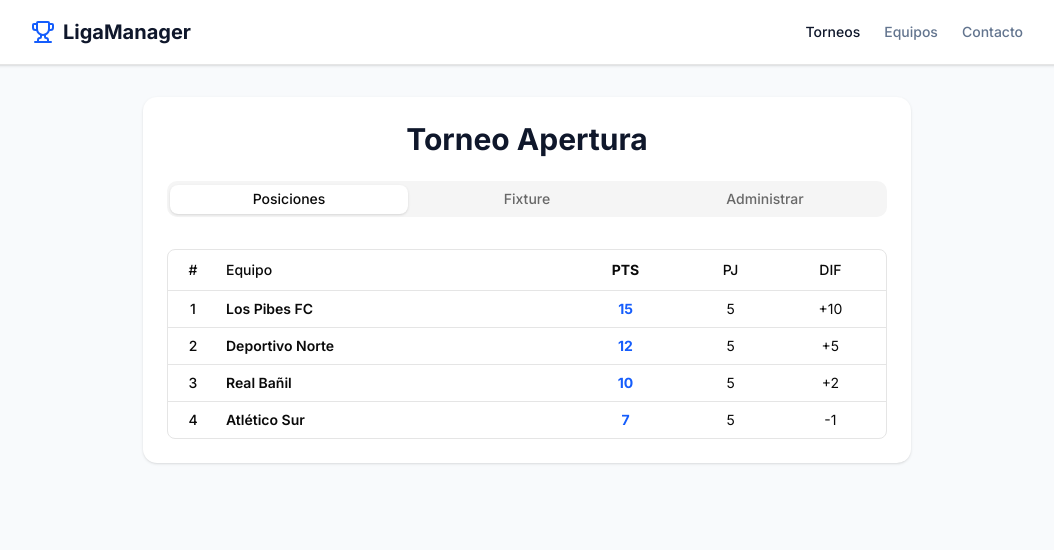
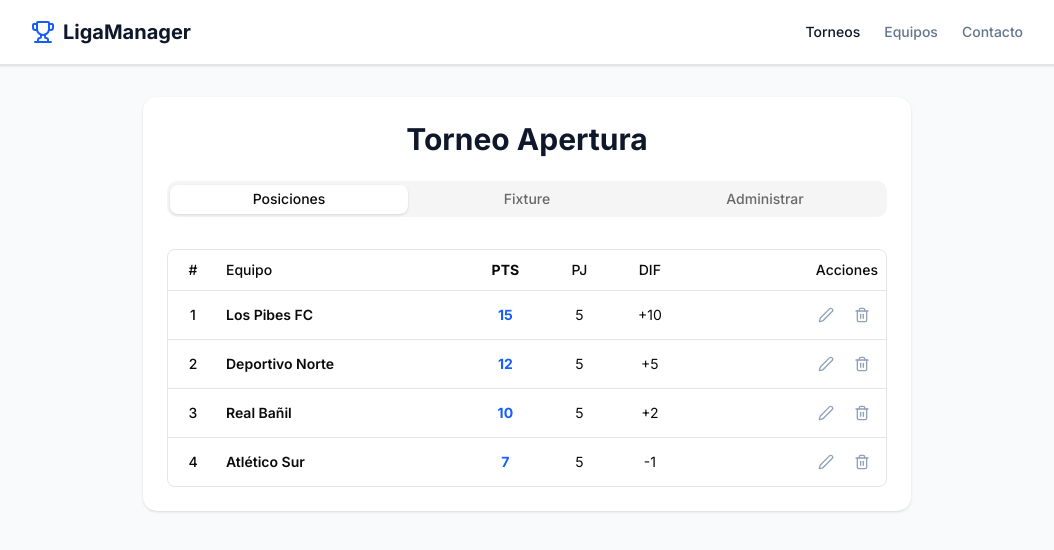
Before and after one commit to Nahuel-Gauna/liga-app, a Next.js app: page / in a window 1280 px wide. Shown: the top 550 px of the page, without its empty margins (113-1167 px from the left). Built offline with nearby package versions, Linux system fonts and the light colour scheme.

Commit message:
feat: agregar edicion en linea y eliminacion de datos

```diff
--- a/src/app/page.tsx
+++ b/src/app/page.tsx
@@ -37,10 +37,25 @@ export default function Home() {
 
   const agregarEquipo = () => {
     if (nuevoEquipo.trim() === "") return;
-    const nuevo = { pos: equipos.length + 1, nombre: nuevoEquipo, pts: 0, pj: 0, dif: "0" };
+    const nuevo = { pos: 0, nombre: nuevoEquipo, pts: 0, pj: 0, dif: "0" };
     setEquipos([...equipos, nuevo]);
     toast.success(`Equipo "${nuevoEquipo}" guardado`);
     setNuevoEquipo("");
+  };
+
+  const eliminarEquipo = (nombre: string) => {
+    setEquipos(equipos.filter(eq => eq.nombre !== nombre));
+    toast.info(`Equipo "${nombre}" eliminado`);
+  };
+
+  const editarEquipo = (equipoModificado: { pos: number; nombre: string; pts: number; pj: number; dif: string }) => {
+    const equiposActualizados = equipos.map(eq =>
+      eq.nombre === equipoModificado.nombre ? equipoModificado : eq
+    );
+    // Ordenar de mayor a menor según los puntos
+    equiposActualizados.sort((a, b) => b.pts - a.pts);
+    setEquipos(equiposActualizados);
+    toast.success(`Datos de "${equipoModificado.nombre}" actualizados`);
   };
 
   const agregarPartido = () => {
@@ -48,6 +63,13 @@ export default function Home() {
     setPartidos([...partidos, nuevoPartido]);
     toast.success(`Partido guardado: ${nuevoPartido.local} vs ${nuevoPartido.visitante}`);
     setNuevoPartido({ local: "", visitante: "", hora: "", cancha: "" });
+  };
+
+  const eliminarPartido = (index: number) => {
+    const nuevosPartidos = [...partidos];
+    nuevosPartidos.splice(index, 1);
+    setPartidos(nuevosPartidos);
+    toast.info("Partido eliminado");
   };
 
   return (
@@ -63,11 +85,11 @@ export default function Home() {
           </TabsList>
 
           <TabsContent value="posiciones">
-            <TablaPosiciones equipos={equipos} />
+            <TablaPosiciones equipos={equipos} onEliminar={eliminarEquipo} onEditar={editarEquipo} />
           </TabsContent>
 
           <TabsContent value="fixture">
-            <ListaPartidos partidos={partidos} />
+            <ListaPartidos partidos={partidos} onEliminar={eliminarPartido} />
           </TabsContent>
 
           <TabsContent value="admin">
--- a/src/components/ListaPartidos.tsx
+++ b/src/components/ListaPartidos.tsx
@@ -1,17 +1,25 @@
+import { Trash2 } from "lucide-react";
+
 type Partido = { local: string; visitante: string; hora: string; cancha: string };
 
-export default function ListaPartidos({ partidos }: { partidos: Partido[] }) {
+export default function ListaPartidos({ partidos, onEliminar }: { partidos: Partido[], onEliminar: (index: number) => void }) {
   return (
     <div className="border rounded-md p-4 space-y-4">
       <h2 className="font-semibold text-lg text-center mb-4">Próxima Fecha</h2>
+      {partidos.length === 0 && <p className="text-center text-slate-500">No hay partidos programados.</p>}
       {partidos.map((partido, index) => (
         <div key={index} className="flex justify-between items-center bg-slate-50 p-3 rounded border">
           <span className="font-medium w-1/3 text-right">{partido.local}</span>
-          <div className="flex flex-col items-center w-1/3">
+          <div className="flex flex-col items-center w-1/3 px-2">
             <span className="text-sm font-bold bg-slate-200 px-2 py-1 rounded">{partido.hora}</span>
-            <span className="text-xs text-slate-500 mt-1">{partido.cancha}</span>
+            <span className="text-xs text-slate-500 mt-1 text-center">{partido.cancha}</span>
           </div>
-          <span className="font-medium w-1/3 text-left">{partido.visitante}</span>
+          <div className="flex items-center justify-between w-1/3">
+            <span className="font-medium text-left">{partido.visitante}</span>
+            <button onClick={() => onEliminar(index)} className="p-2 text-slate-400 hover:text-red-500 transition-colors">
+              <Trash2 className="h-4 w-4" />
+            </button>
+          </div>
         </div>
       ))}
     </div>
--- a/src/components/TablaPosiciones.tsx
+++ b/src/components/TablaPosiciones.tsx
@@ -1,10 +1,35 @@
+import { useState } from "react";
 import { Table, TableBody, TableCell, TableHead, TableHeader, TableRow } from "@/components/ui/table";
+import { Trash2, Edit2, Check, X } from "lucide-react";
+import { Input } from "@/components/ui/input";
 
 type Equipo = { pos: number; nombre: string; pts: number; pj: number; dif: string };
 
-export default function TablaPosiciones({ equipos }: { equipos: Equipo[] }) {
+export default function TablaPosiciones({
+  equipos,
+  onEliminar,
+  onEditar
+}: {
+  equipos: Equipo[],
+  onEliminar: (nombre: string) => void,
+  onEditar: (equipo: Equipo) => void
+}) {
+  const [editando, setEditando] = useState<string | null>(null);
+  const [tempData, setTempData] = useState<Equipo | null>(null);
+
+  const iniciarEdicion = (eq: Equipo) => {
+    setEditando(eq.nombre);
+    setTempData({ ...eq });
+  };
+
+  const guardarEdicion = () => {
+    if (tempData) onEditar(tempData);
+    setEditando(null);
+    setTempData(null);
+  };
+
   return (
-    <div className="border rounded-md">
+    <div className="border rounded-md overflow-x-auto">
       <Table>
         <TableHeader>
           <TableRow>
@@ -13,18 +38,56 @@ export default function TablaPosiciones({ equipos }: { equipos: Equipo[] }) {
             <TableHead className="text-center font-bold">PTS</TableHead>
             <TableHead className="text-center hidden sm:table-cell">PJ</TableHead>
             <TableHead className="text-center hidden sm:table-cell">DIF</TableHead>
+            <TableHead className="text-right">Acciones</TableHead>
           </TableRow>
         </TableHeader>
         <TableBody>
-          {equipos.map((eq) => (
+          {equipos.map((eq, index) => {
+            const isEditing = editando === eq.nombre;
+
+            return (
               <TableRow key={eq.nombre}>
-              <TableCell className="text-center font-medium">{eq.pos}</TableCell>
+                <TableCell className="text-center font-medium">{index + 1}</TableCell>
                 <TableCell className="font-semibold">{eq.nombre}</TableCell>
+
+                {isEditing && tempData ? (
+                  <>
+                    <TableCell className="p-1">
+                      <Input type="number" className="w-16 mx-auto text-center h-8" value={tempData.pts} onChange={(e) => setTempData({...tempData, pts: Number(e.target.value)})} />
+                    </TableCell>
+                    <TableCell className="p-1 hidden sm:table-cell">
+                      <Input type="number" className="w-16 mx-auto text-center h-8" value={tempData.pj} onChange={(e) => setTempData({...tempData, pj: Number(e.target.value)})} />
+                    </TableCell>
+                    <TableCell className="p-1 hidden sm:table-cell">
+                      <Input type="text" className="w-16 mx-auto text-center h-8" value={tempData.dif} onChange={(e) => setTempData({...tempData, dif: e.target.value})} />
+                    </TableCell>
+                    <TableCell className="text-right space-x-1 min-w-[100px]">
+                      <button onClick={guardarEdicion} className="p-2 text-green-600 hover:bg-green-50 rounded transition-colors">
+                        <Check className="h-4 w-4" />
+                      </button>
+                      <button onClick={() => setEditando(null)} className="p-2 text-red-600 hover:bg-red-50 rounded transition-colors">
+                        <X className="h-4 w-4" />
+                      </button>
+                    </TableCell>
+                  </>
+                ) : (
+                  <>
                     <TableCell className="text-center font-bold text-blue-600">{eq.pts}</TableCell>
                     <TableCell className="text-center hidden sm:table-cell">{eq.pj}</TableCell>
                     <TableCell className="text-center hidden sm:table-cell">{eq.dif}</TableCell>
+                    <TableCell className="text-right min-w-[100px]">
+                      <button onClick={() => iniciarEdicion(eq)} className="p-2 text-slate-400 hover:text-blue-500 transition-colors mr-1">
+                        <Edit2 className="h-4 w-4" />
+                      </button>
+                      <button onClick={() => onEliminar(eq.nombre)} className="p-2 text-slate-400 hover:text-red-500 transition-colors">
+                        <Trash2 className="h-4 w-4" />
+                      </button>
+                    </TableCell>
+                  </>
+                )}
               </TableRow>
-          ))}
+            );
+          })}
         </TableBody>
       </Table>
     </div>
```
Lines whose indentation alone changed are shown as unchanged.
